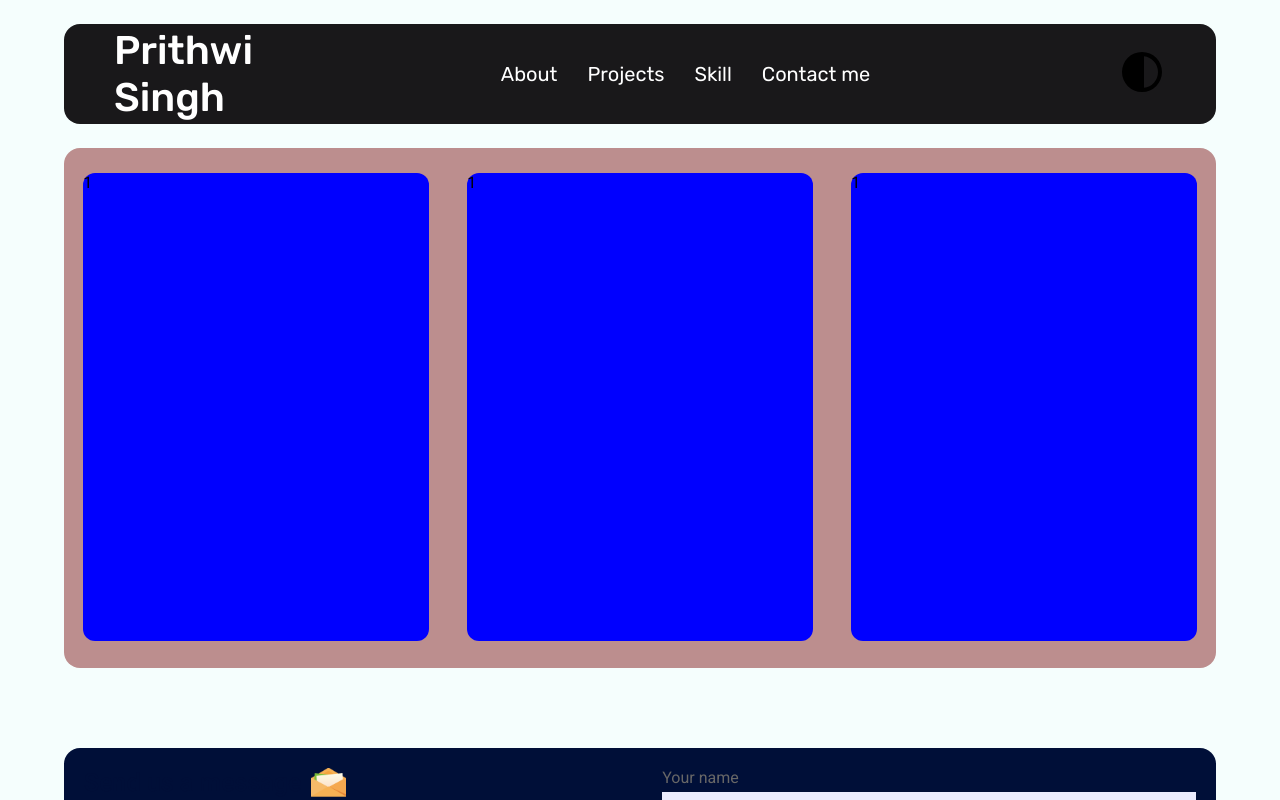
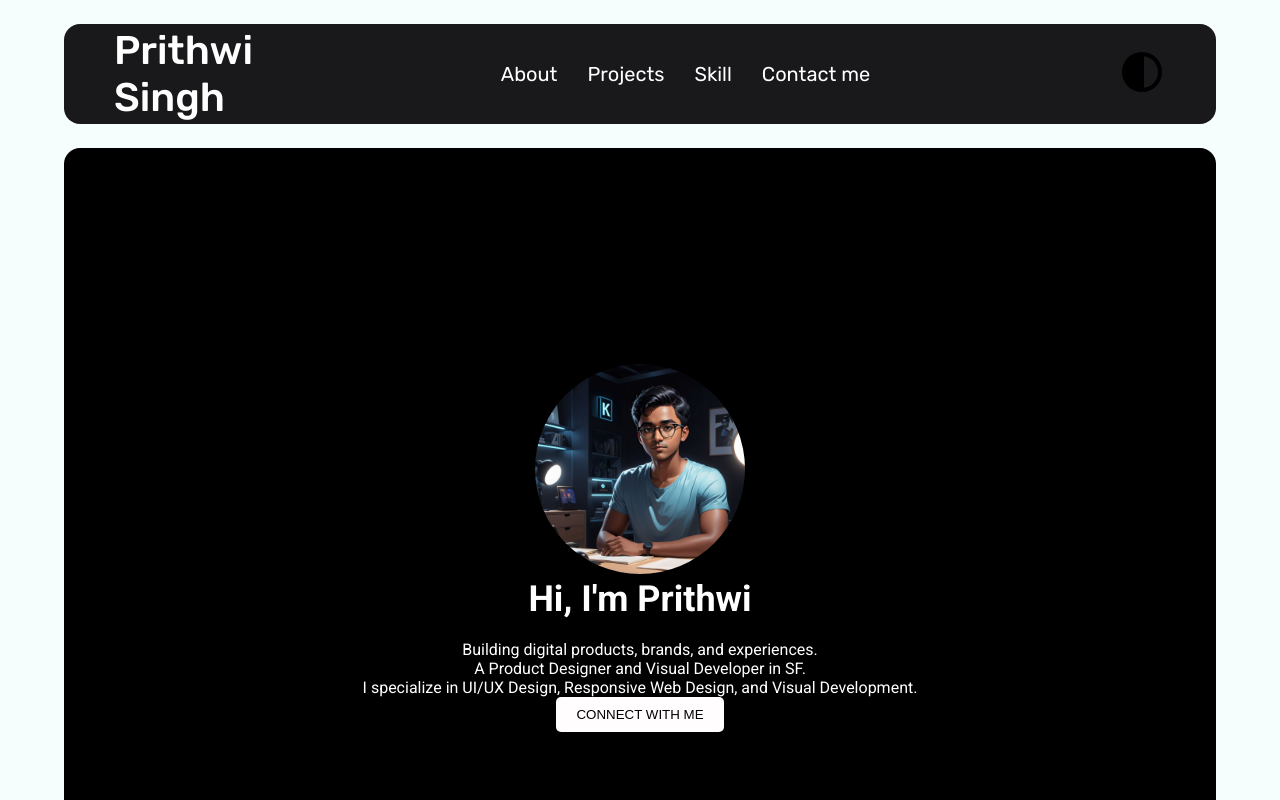
Before and after one commit to theprithwisingh/portfolio, a React (Vite) app: page / in a window 1280 px wide. Shown: the top 800 px of the page. Built offline with nearby package versions, Linux system fonts and the light colour scheme.

Commit message:
4-change

```diff
--- a/src/Components/Hero/Hero.css
+++ b/src/Components/Hero/Hero.css
@@ -1,16 +1,69 @@
-.Hero{
+.hero-section {
+    /* background-image: url('path/to/your/image.jpg');
+    background-size: cover;
+    background-position: center; */
+    background-color: black;
+    width: 90%;
+    min-height: 100vh;
     display: flex;
-    justify-content: space-around;
-    width: 90%;
-    height:520px;
-    background: rgb(188, 142, 142);
+    align-items: center;
+    justify-content: center;
+    border-radius: 16px;
+    /* margin-top: 24px; */
     margin: 24px auto auto auto;
-    border-radius: 16px;
-}
-.Hero .card-1{
-    width: 30%;
-    height: 90%;
-    background-color: blue;
-    border-radius: 12px;
-    margin-top: 25px;
-}
+    padding: 50px;
+
+  }
+  .hero-content img{
+         width: 20%;
+         border-radius: 50%;
+  }
+  .hero-content {
+    text-align: center;
+    color: #ffffff;
+  }
+
+  h1 {
+    font-size: 36px;
+    margin-bottom: 20px;
+  }
+
+  .hero-content p:nth-child(1){
+    font-size: 50px;
+    margin-bottom: 10px;
+  }
+
+  button {
+    background-color: #fffdfd;
+    color: #000000;
+    padding: 10px 20px;
+    border: none;
+    border-radius: 5px;
+    cursor: pointer;
+  }
+
+  /* Media queries for responsive design */
+
+  @media (max-width: 768px) {
+    .hero-section {
+      padding: 20px;
+    }
+
+    h1 {
+      font-size: 2.5em;
+    }
+
+    p {
+      font-size: 1em;
+    }
+  }
+
+  @media (max-width: 480px) {
+    h1 {
+      font-size: 2em;
+    }
+
+    p {
+      font-size: 0.8em;
+    }
+  }
--- a/src/Components/Hero/Hero.jsx
+++ b/src/Components/Hero/Hero.jsx
@@ -1,13 +1,18 @@
-import './Hero.css'
-
+import './Hero.css';
+import icon from "../../assets/img.png"
 function Hero() {
   return (
-    <div className='Hero'>
-      <div className='card-1'>1</div>
-      <div className='card-1'>1</div>
-      <div className='card-1'>1</div>
+    <div className="hero-section">
+      <div className="hero-content">
+        <img src={icon} alt="" />
+        <h1>Hi, I'm Prithwi</h1>
+        <p>Building digital products, brands, and experiences.</p>
+        <p>A Product Designer and Visual Developer in SF.</p>
+        <p>I specialize in UI/UX Design, Responsive Web Design, and Visual Development.</p>
+        <button>CONNECT WITH ME</button>
+      </div>
     </div>
-  )
+  );
 }
 
-export default Hero
+export default Hero;
```
Also changed, not shown: src/assets/img.png.
